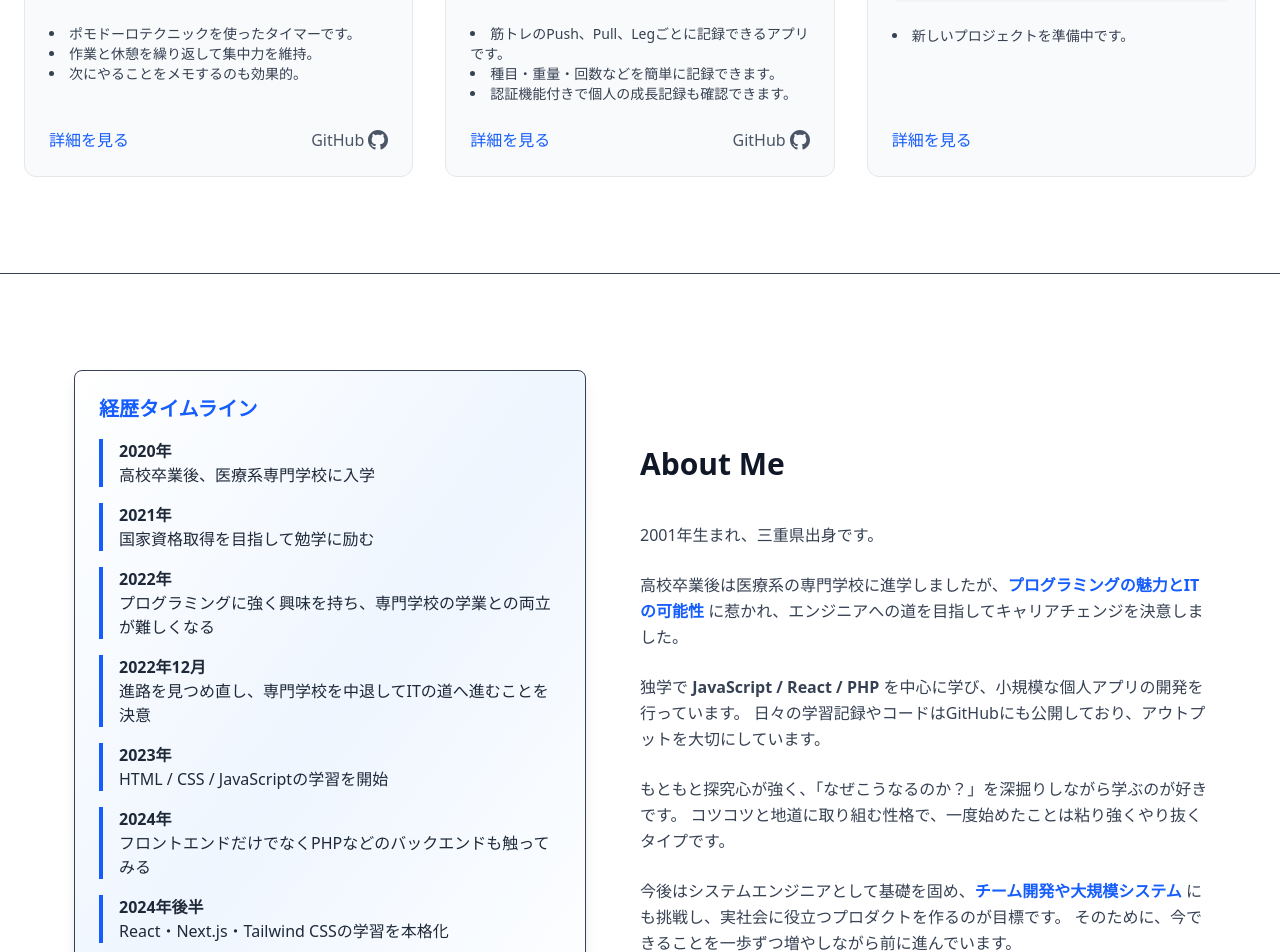
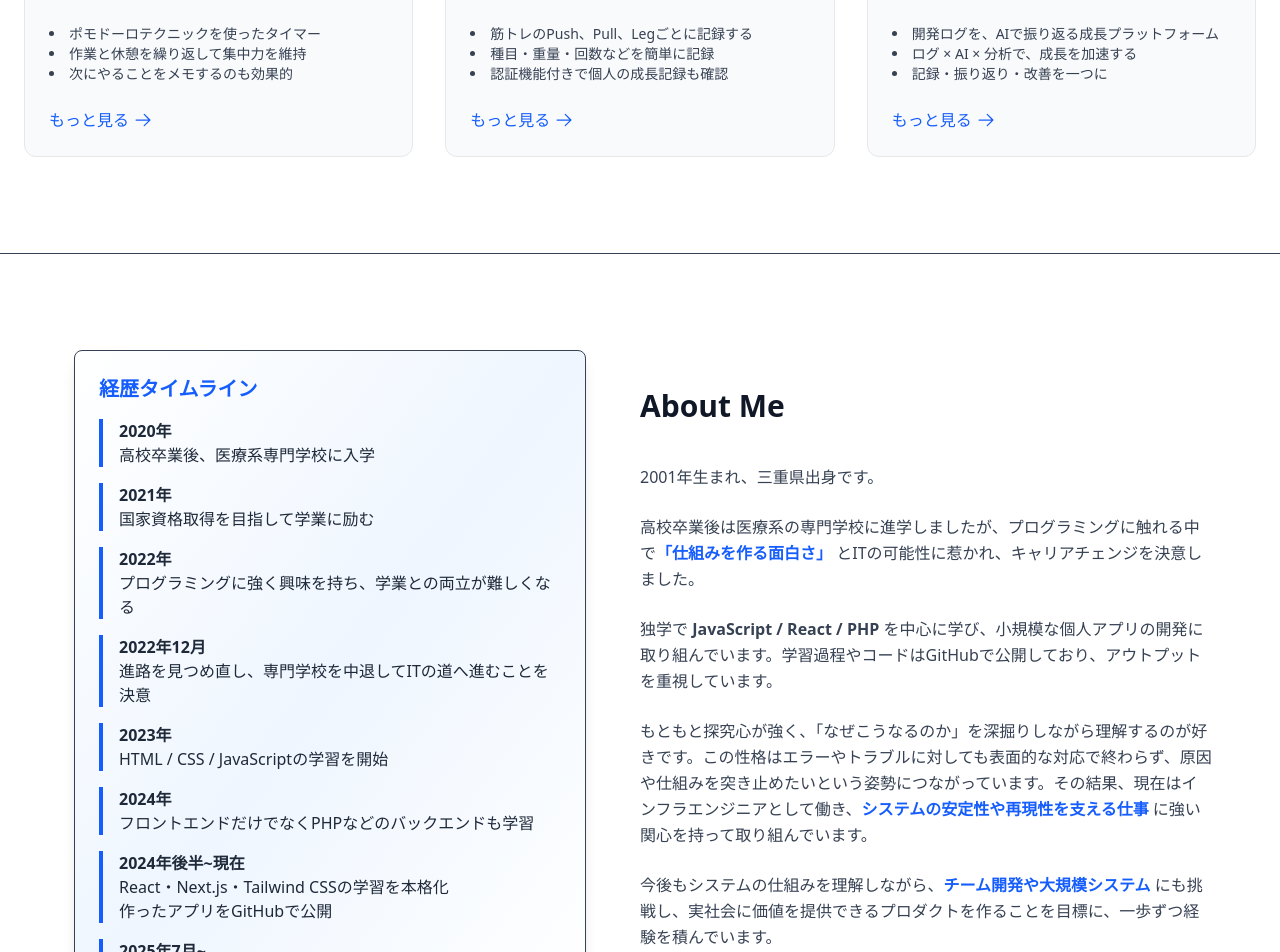
Before and after one commit to yoscodes/portfolio-site, a Next.js app: page / in a window 1280 px wide. Shown: the part 1120-2072 px from the top of the page. Built offline with nearby package versions, Linux system fonts and the light colour scheme.

Commit message:
ポートフォリオ追加、aboutme添削

```diff
--- a/src/app/components/about/About.tsx
+++ b/src/app/components/about/About.tsx
@@ -1,6 +1,6 @@
 "use client";
 
-import { motion } from "framer-motion";
+import { motion, useAnimation } from "framer-motion";
 import TechStack from "./TechStack";
 
 const sectionVariants = {
@@ -25,16 +25,16 @@ const timelineVariants = {
 };
 
 const itemVariants = {
-  hidden: { opacity: 0, y: -30 },
-  show: { opacity: 1, y: 0, transition: { duration: 0.5, ease: "easeOut" } },
+  hidden: { opacity: 0, x: -20 },
+  show: { opacity: 1, x: 0, transition: { duration: 0.4 } },
 };
 
 const timelineData = [
   { year: "2020年", text: "高校卒業後、医療系専門学校に入学" },
-  { year: "2021年", text: "国家資格取得を目指して勉学に励む" },
+  { year: "2021年", text: "国家資格取得を目指して学業に励む" },
   {
     year: "2022年",
-    text: "プログラミングに強く興味を持ち、専門学校の学業との両立が難しくなる",
+    text: "プログラミングに強く興味を持ち、学業との両立が難しくなる",
   },
   {
     year: "2022年12月",
@@ -44,16 +44,41 @@ const timelineData = [
   { year: "2023年", text: "HTML / CSS / JavaScriptの学習を開始" },
   {
     year: "2024年",
-    text: "フロントエンドだけでなくPHPなどのバックエンドも触ってみる",
+    text: "フロントエンドだけでなくPHPなどのバックエンドも学習",
   },
-  { year: "2024年後半", text: "React・Next.js・Tailwind CSSの学習を本格化" },
   {
-    year: "現在",
-    text: "React / Supabaseを使用したポートフォリオや筋トレ記録アプリをGitHubで公開",
+    year: "2024年後半~現在",
+    text: "React・Next.js・Tailwind CSSの学習を本格化 \n作ったアプリをGitHubで公開",
+  },
+  {
+    year: "2025年7月~",
+    text: "インフラエンジニアとして勤務開始",
   },
 ];
 
 function About() {
+  // timelineDataの数だけuseAnimationをトップレベルで呼び出す
+  const controlsArray = [
+    useAnimation(),
+    useAnimation(),
+    useAnimation(),
+    useAnimation(),
+    useAnimation(),
+    useAnimation(),
+    useAnimation(),
+    useAnimation(),
+  ];
+
+  // 遊び心のあるアニメーション（弾む）
+  const handleTimelineClick = (index: number) => {
+    const controls = controlsArray[index];
+    controls.start({
+      scale: [1, 1.2, 0.95, 1],
+      rotate: [0, 8, -8, 0],
+      transition: { duration: 0.6, times: [0, 0.2, 0.7, 1], type: "keyframes" },
+    });
+  };
+
   return (
     <>
       <motion.section
@@ -83,10 +108,20 @@ function About() {
                   <motion.li
                     key={index}
                     variants={itemVariants}
-                    className="border-l-4 border-blue-600 pl-4"
+                    className="border-l-4 border-blue-600 pl-4 cursor-pointer select-none"
+                    animate={controlsArray[index]}
+                    onClick={() => handleTimelineClick(index)}
                   >
                     <div className="font-bold text-base">{item.year}</div>
-                    <div>{item.text}</div>
+                    <div
+                      className={
+                        item.year === "2024年後半~現在"
+                          ? "whitespace-pre-line"
+                          : ""
+                      }
+                    >
+                      {item.text}
+                    </div>
                   </motion.li>
                 ))}
               </motion.ul>
@@ -102,29 +137,30 @@ function About() {
               2001年生まれ、三重県出身です。
             </p>
             <p className="mb-6 leading-relaxed">
-              高校卒業後は医療系の専門学校に進学しましたが、
+              高校卒業後は医療系の専門学校に進学しましたが、プログラミングに触れる中で
               <span className="font-semibold text-blue-600">
-                プログラミングの魅力とITの可能性
+                「仕組みを作る面白さ」
               </span>{" "}
-              に惹かれ、エンジニアへの道を目指してキャリアチェンジを決意しました。
+              とITの可能性に惹かれ、キャリアチェンジを決意しました。
             </p>
             <p className="mb-6 leading-relaxed">
               独学で{" "}
               <span className="font-semibold">JavaScript / React / PHP</span>{" "}
-              を中心に学び、小規模な個人アプリの開発を行っています。
-              日々の学習記録やコードはGitHubにも公開しており、アウトプットを大切にしています。
+              を中心に学び、小規模な個人アプリの開発に取り組んでいます。学習過程やコードはGitHubで公開しており、アウトプットを重視しています。
             </p>
             <p className="mb-6 leading-relaxed">
-              もともと探究心が強く、「なぜこうなるのか？」を深掘りしながら学ぶのが好きです。
-              コツコツと地道に取り組む性格で、一度始めたことは粘り強くやり抜くタイプです。
+              もともと探究心が強く、「なぜこうなるのか」を深掘りしながら理解するのが好きです。この性格はエラーやトラブルに対しても表面的な対応で終わらず、原因や仕組みを突き止めたいという姿勢につながっています。その結果、現在はインフラエンジニアとして働き、
+              <span className="font-semibold text-blue-600">
+                システムの安定性や再現性を支える仕事
+              </span>{" "}
+              に強い関心を持って取り組んでいます。
             </p>
             <p className="mb-6 leading-relaxed">
-              今後はシステムエンジニアとして基礎を固め、
+              今後もシステムの仕組みを理解しながら、
               <span className="font-semibold text-blue-600">
                 チーム開発や大規模システム
               </span>{" "}
-              にも挑戦し、実社会に役立つプロダクトを作るのが目標です。
-              そのために、今できることを一歩ずつ増やしながら前に進んでいます。
+              にも挑戦し、実社会に価値を提供できるプロダクトを作ることを目標に、一歩ずつ経験を積んでいます。
             </p>
           </div>
         </div>
--- a/src/app/components/portfolio/Portfolio.tsx
+++ b/src/app/components/portfolio/Portfolio.tsx
@@ -24,7 +24,9 @@ function Portfolio() {
     >
       <div className="container mx-auto px-6 py-24">
         <div className="text-center mb-16">
-          <h1 className="text-2xl sm:text-3xl font-bold text-gray-900 mb-4">Portfolio</h1>
+          <h1 className="text-2xl sm:text-3xl font-bold text-gray-900 mb-4">
+            Portfolio
+          </h1>
           <p className="text-lg text-gray-600">
             私がこれまでに制作したプロジェクトをご紹介します。
           </p>
@@ -35,9 +37,9 @@ function Portfolio() {
           <ProjectCard
             title="ポモドーロタイマー"
             description={[
-              "ポモドーロテクニックを使ったタイマーです。",
-              "作業と休憩を繰り返して集中力を維持。",
-              "次にやることをメモするのも効果的。",
+              "ポモドーロテクニックを使ったタイマー",
+              "作業と休憩を繰り返して集中力を維持",
+              "次にやることをメモするのも効果的",
             ]}
             image="/img/pomodoro-timer.jpg"
             link="https://zenn.dev/4o7i1/articles/df425756bea52c"
@@ -46,19 +48,24 @@ function Portfolio() {
           <ProjectCard
             title="PPL-tracker"
             description={[
-              "筋トレのPush、Pull、Legごとに記録できるアプリです。",
-              "種目・重量・回数などを簡単に記録できます。",
-              "認証機能付きで個人の成長記録も確認できます。",
+              "筋トレのPush、Pull、Legごとに記録する",
+              "種目・重量・回数などを簡単に記録",
+              "認証機能付きで個人の成長記録も確認",
             ]}
             image="/img/ppl-tracker.jpg"
             link="https://zenn.dev/4o7i1/articles/9f3441c92dda14"
             githubLink="https://github.com/yoscodes/ppl-tracker3"
           />
           <ProjectCard
-            title="タイトル未定"
-            description={["新しいプロジェクトを準備中です。"]}
-            isReady={false}
-            link="https://example.com"
+            title="SyncMind"
+            description={[
+              "開発ログを、AIで振り返る成長プラットフォーム",
+              "ログ × AI × 分析で、成長を加速する",
+              "記録・振り返り・改善を一つに",
+            ]}
+            image="/img/sync-mind.jpg"
+            link="https://sync-mind-a46nu8r7a-suzuki-yoseis-projects.vercel.app/"
+            githubLink="https://github.com/yoscodes/SyncMind"
           />
         </div>
       </div>
--- a/src/app/components/portfolio/ProjectCard.tsx
+++ b/src/app/components/portfolio/ProjectCard.tsx
@@ -8,7 +8,6 @@ type ProjectCardProps = {
   description: string[];
   image?: string;
   link?: string;
-  githubLink?: string;
   isReady?: boolean;
 };
 
@@ -22,7 +21,6 @@ export default function ProjectCard({
   description,
   image,
   link,
-  githubLink,
   isReady = true,
 }: ProjectCardProps) {
   return (
@@ -67,16 +65,15 @@ export default function ProjectCard({
         </ul>
 
         {/* 🟢 ボタンが常に下部に揃うように */}
-        <div className="mt-auto flex justify-between">
         {link && (
           <a
             href={link}
             target="_blank"
             rel="noopener noreferrer"
-              className="text-blue-600 hover:text-blue-800 font-medium flex items-center"
+            className="mt-auto text-blue-600 hover:text-blue-800 font-medium flex items-center"
           >
-              詳細を見る
-              {/* <svg
+            もっと見る
+            <svg
               className="ml-1"
               width="20"
               height="20"
@@ -84,30 +81,10 @@ export default function ProjectCard({
               viewBox="0 0 256 256"
             >
               <path d="M221.66,133.66l-72,72a8,8,0,0,1-11.32-11.32L196.69,136H40a8,8,0,0,1,0-16H196.69L138.34,61.66a8,8,0,0,1,11.32-11.32l72,72A8,8,0,0,1,221.66,133.66Z" />
-              </svg> */}
-            </a>
-          )}
-          {githubLink && (
-            <a
-              href={githubLink}
-              target="_blank"
-              rel="noopener noreferrer"
-              className="text-gray-600 hover:text-gray-800 font-medium flex items-center"
-            >
-              GitHub
-              <svg
-                className="ml-1"
-                width="20"
-                height="20"
-                fill="currentColor"
-                viewBox="0 0 24 24"
-              >
-                <path d="M12 0c-6.626 0-12 5.373-12 12 0 5.302 3.438 9.8 8.207 11.387.599.111.793-.261.793-.577v-2.234c-3.338.726-4.033-1.416-4.033-1.416-.546-1.387-1.333-1.756-1.333-1.756-1.089-.745.083-.729.083-.729 1.205.084 1.839 1.237 1.839 1.237 1.07 1.834 2.807 1.304 3.492.997.107-.775.418-1.305.762-1.604-2.665-.305-5.467-1.334-5.467-5.931 0-1.311.469-2.381 1.236-3.221-.124-.303-.535-1.524.117-3.176 0 0 1.008-.322 3.301 1.23.957-.266 1.983-.399 3.003-.404 1.02.005 2.047.138 3.006.404 2.291-1.552 3.297-1.23 3.297-1.23.653 1.653.242 2.874.118 3.176.77.84 1.235 1.911 1.235 3.221 0 4.609-2.807 5.624-5.479 5.921.43.372.823 1.102.823 2.222v3.293c0 .319.192.694.801.576 4.765-1.589 8.199-6.086 8.199-11.386 0-6.627-5.373-12-12-12z"/>
             </svg>
           </a>
         )}
       </div>
-      </div>
     </motion.div>
   );
 }
```
Also changed, not shown: public/img/sync-mind.jpg (added). Lines whose indentation alone changed are shown as unchanged.
